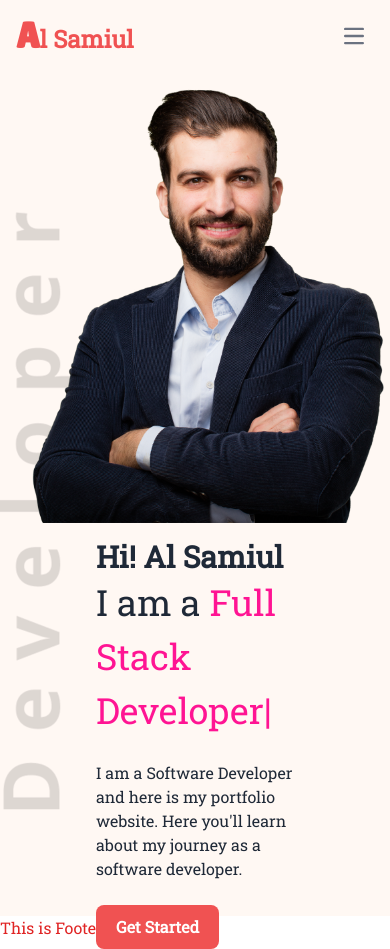
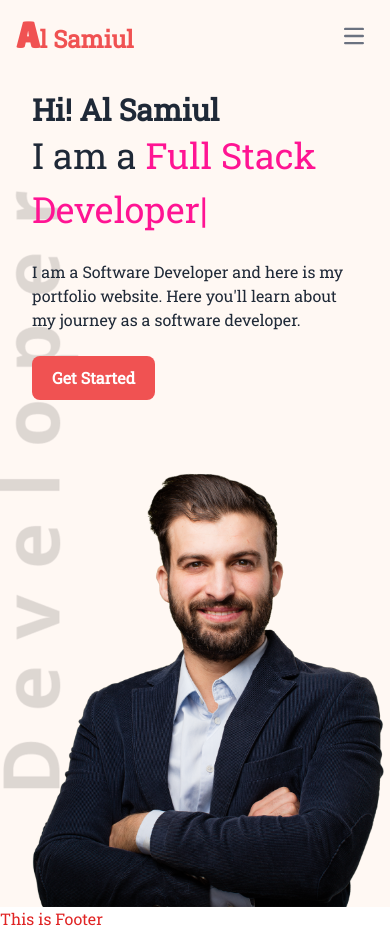
Before and after one commit to mohammad-al-samiul/personal-portfolio-react, a React (Vite) app: page / in a window 390 px wide. Built offline with nearby package versions, Linux system fonts and the light colour scheme.

Commit message:
responsive fixed

```diff
--- a/src/Pages/Home/Hero/Hero.css
+++ b/src/Pages/Home/Hero/Hero.css
@@ -6,6 +6,7 @@
   background-repeat: no-repeat;
   background-position: left;
 }
+
 .btn-design {
   color: #ffffff;
   font-weight: 700;
--- a/src/Pages/Home/Hero/Hero.jsx
+++ b/src/Pages/Home/Hero/Hero.jsx
@@ -6,13 +6,13 @@ import './Hero.css';
 function Hero() {
   const [textColor, setTextColor] = useState("purple");
   return (
-    <div className="hero max-h-screen p-0">
-      <div className="hero-content p-0 flex-col lg:flex-row-reverse">
-        <div className="image-bg">
+    <div className="hero  lg:max-h-screen p-0">
+      <div className="hero-content p-0 flex-col-reverse lg:flex-row-reverse justify-between">
+        <div className="image-bg ">
           <img src={myImage} className="rounded-lg" />
         </div>
 
-        <div className="lg:w-1/2 px-24">
+        <div className="lg:w-1/2 pt-5 px-8 lg:px-24 pb-10">
           <h2 className="text-3xl font-bold">Hi! Al Samiul</h2>
           <span className="text-4xl">I am a</span>
           <span
```
Also changed, not shown: src/assets/images/header_bg.png.
